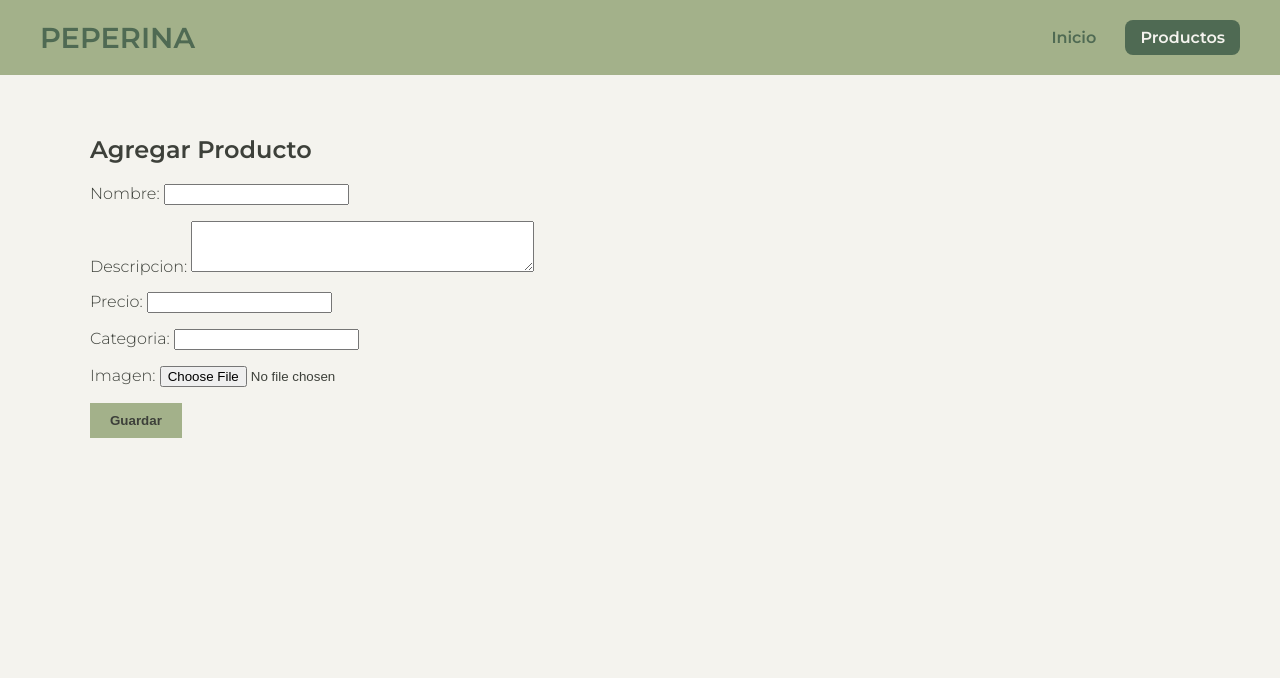
After one commit to leon-abigail/Mi_pagina, a Django app: page /agregar_producto/ in a window 1280 px wide. The commit adds this page. Shown: the top 678 px of the page. Run offline with Django 5.2, Linux system fonts and the light colour scheme.

Commit message:
Proyecto mejorado

```diff
--- a/PEPERINA/settings.py
+++ b/PEPERINA/settings.py
@@ -108,7 +108,8 @@ USE_TZ = True
 STATIC_URL = 'static/'
 STATICFILES_DIRS = [os.path.join(BASE_DIR, 'static')]
 
-
+MEDIA_URL = '/media/'
+MEDIA_ROOT = os.path.join(BASE_DIR, 'media')
 # Default primary key field type
 # https://docs.djangoproject.com/en/5.2/ref/settings/#default-auto-field
 
--- a/PEPERINA/urls.py
+++ b/PEPERINA/urls.py
@@ -1,7 +1,12 @@
 from django.contrib import admin
 from django.urls import path, include
+from django.conf import settings
+from django.conf.urls.static import static
 
 urlpatterns = [
     path('admin/', admin.site.urls),
     path('', include('Peperina_app.urls')),  # Asegurate de haber creado este archivo también
 ]
+
+if settings.DEBUG:
+    urlpatterns += static(settings.MEDIA_URL, document_root=settings.MEDIA_ROOT)
--- a/Peperina_app/forms.py
+++ b/Peperina_app/forms.py
@@ -1 +1,14 @@
 from django import forms
+from .models import producto
+
+class ProductoForm(forms.ModelForm):
+    class Meta:
+        model = producto
+        fields = ['nombre', 'descripcion', 'precio', 'categoria', 'imagen']
+        widgets = {
+            'nombre': forms.TextInput(attrs={'class': 'form-control'}),
+            'descripcion': forms.Textarea(attrs={'class': 'form-control', 'rows': 3}),
+            'precio': forms.NumberInput(attrs={'class': 'form-control', 'step': '0.01'}),
+            'categoria': forms.TextInput(attrs={'class': 'form-control'}),
+            'imagen': forms.ClearableFileInput(attrs={'class': 'form-control-file'}),
+        }
--- a/Peperina_app/models.py
+++ b/Peperina_app/models.py
@@ -7,6 +7,7 @@ class producto(models.Model):
     precio = models.DecimalField(max_digits=10, decimal_places=2)
     descripcion = models.TextField()
     categoria = models.CharField(max_length=100)
+    imagen = models.ImageField(upload_to='productos/', null=True, blank=True)
 
     def __str__(self):
         return self.nombre
--- /dev/null
+++ b/Peperina_app/templates/agregar_producto.html
@@ -0,0 +1,16 @@
+{% extends 'base.html' %}
+
+{% block title %}Agregar Producto{% endblock %}
+
+{% block content %}
+<h2>Agregar Producto</h2>
+
+<form method="post" enctype="multipart/form-data">
+    {% csrf_token %}
+    {{ form.as_p }}
+    <button type="submit" style="background-color: var(--verde-claro); border: none; padding: 10px 20px; color: var(--texto-principal); font-weight: 600; cursor: pointer;">
+        Guardar
+    </button>
+</form>
+
+{% endblock %}
--- a/Peperina_app/urls.py
+++ b/Peperina_app/urls.py
@@ -6,6 +6,7 @@ from . import views
 urlpatterns = [
     path('', views.home, name='home'),
     path('lista_productos/', views.lista_productos, name='lista_productos'),
+    path('agregar_producto/', views.agregar_producto, name='agregar_producto'),
 
 
 ]
--- a/Peperina_app/views.py
+++ b/Peperina_app/views.py
@@ -1,5 +1,6 @@
 from django.shortcuts import render, redirect
 from django.http import HttpResponse
+from .forms import ProductoForm
 
 
 
@@ -11,3 +12,13 @@ def lista_productos(request):
     from .models import producto
     productos = producto.objects.all()
     return render(request, 'lista_productos.html', {'productos': productos})
+
+def agregar_producto(request):
+    if request.method == 'POST':
+        form = ProductoForm(request.POST, request.FILES)
+        if form.is_valid():
+            form.save()
+            return redirect('lista_productos')
+    else:
+        form = ProductoForm()
+    return render(request, 'agregar_producto.html', {'form': form})
```
Also changed, not shown: Peperina_app/admin.py (+10 -0 lines), Peperina_app/templates/lista_productos.html (+12 -18 lines), Peperina_app/migrations/0001_initial.py (added), Peperina_app/migrations/0002_producto_imagen.py (added), media/productos/colombia.jpg (added).
